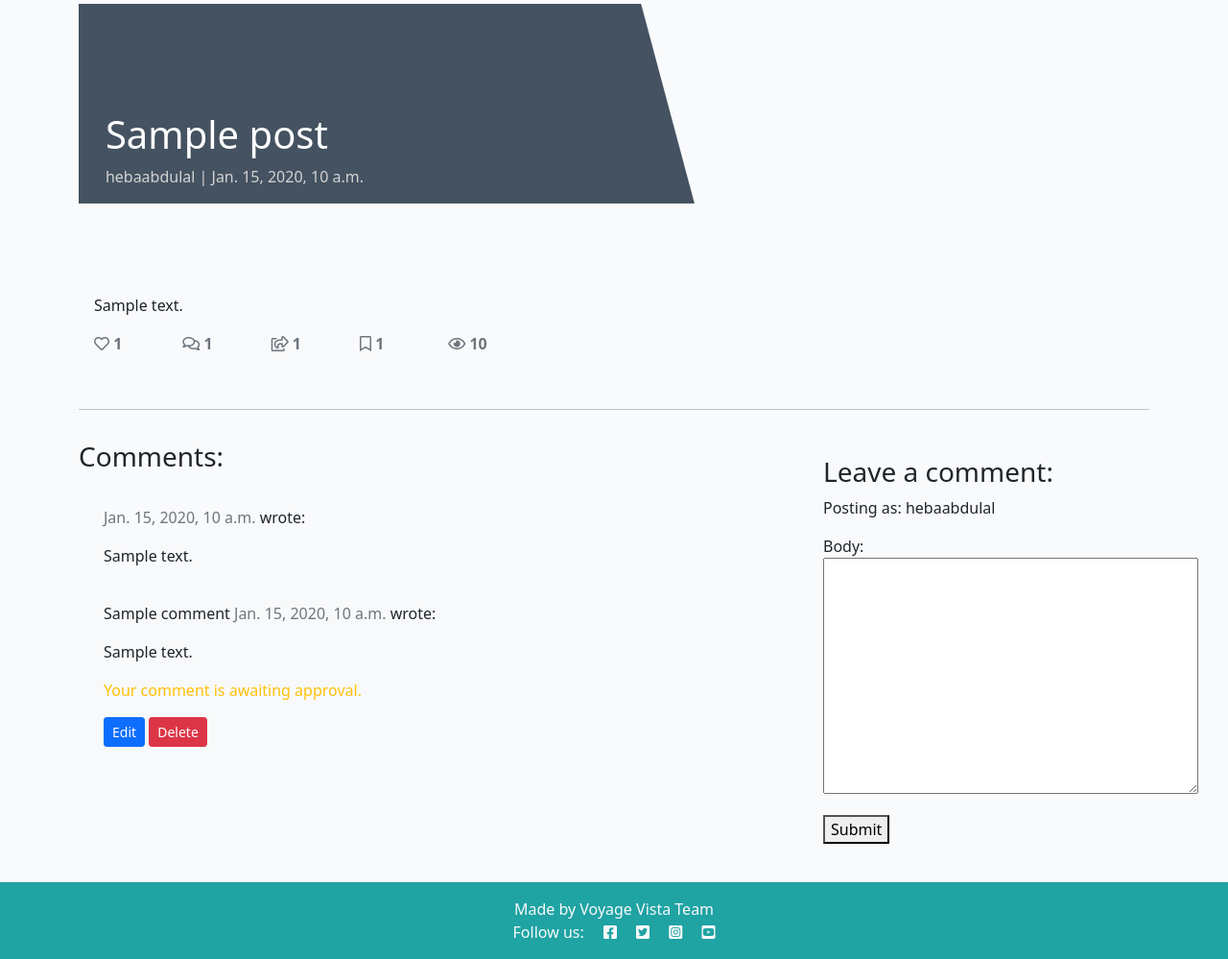
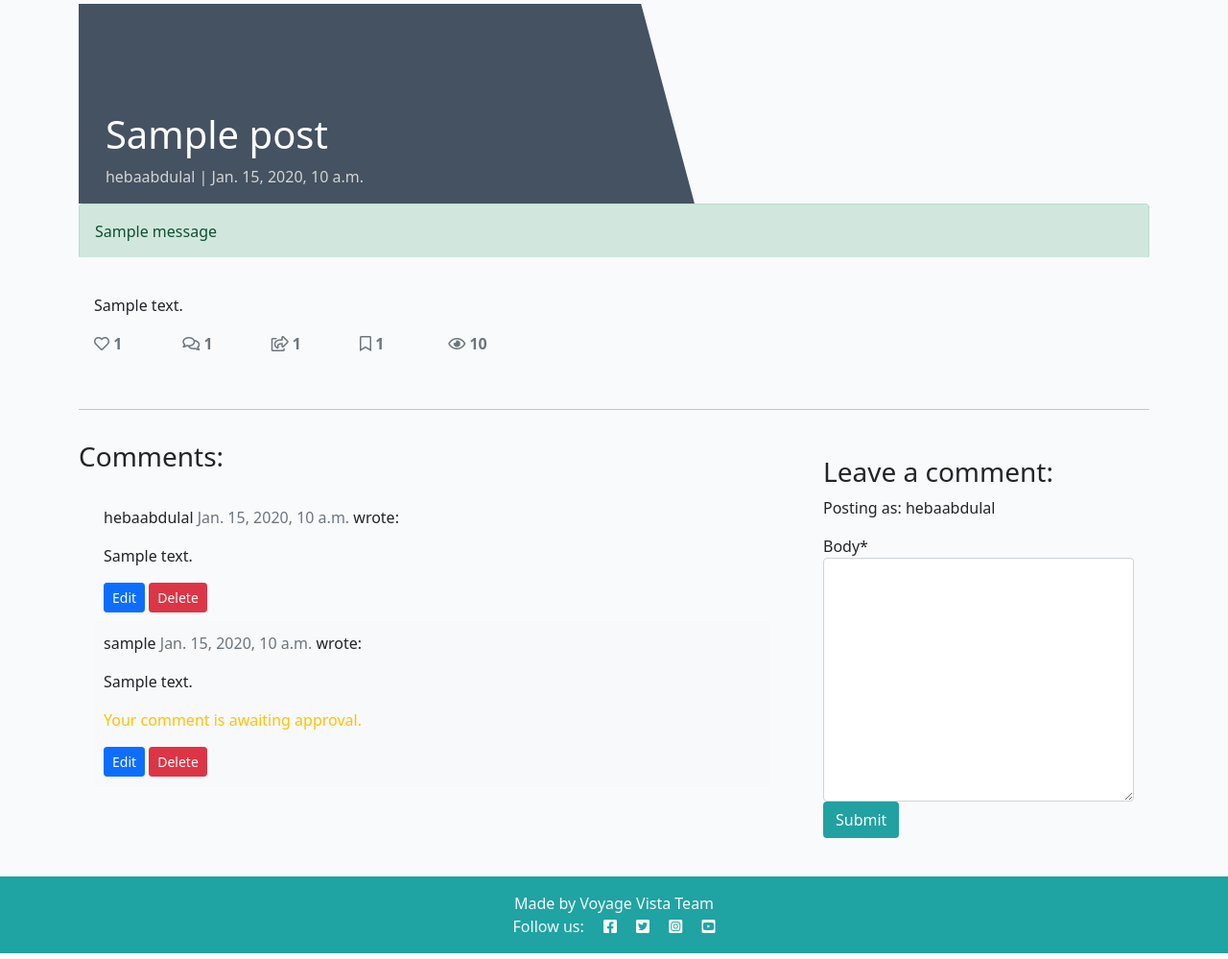
Before and after one commit to HebaAbdulal/voyage_vista, a Django app: template templates/post_detail.html in a window 1280 px wide. Shown: the part 182-1181 px from the top of the page at 96% size. Run offline with Django 3.2, Linux system fonts and the light colour scheme; a user stored in the database is signed in; data comes from the database, SQL or seed files in the repository; tables that the repository leaves empty hold one stand-in row (values such as "Sample post"); the template is opened without the code that fills it: values that come from a table or form of the project are taken from there, most other values are stand-ins (such as "Sample title", 1, 10 or a date in 2020); one stand-in notice (Sample message) is shown; parts of the project's set-up code (start-up, migrations or seed data) failed here and were passed over; some libraries are stand-ins or nearby versions.

Commit message:
Add message display functionality in template

```diff
--- a/templates/post_detail.html
+++ b/templates/post_detail.html
@@ -17,6 +17,13 @@
                     <img src="{{ post.featured_image.url }}" width="100%">
                 {% endif %}
             </div>
+            {% if messages %}
+                <div id="approval-message">
+                    {% for message in messages %}
+                        <div class="alert alert-{{ message.tags }}">{{ message }}</div>
+                    {% endfor %}
+                </div>
+            {% endif %}
         </div>
     </div>
 </div>
@@ -58,25 +65,39 @@
                 {% for comment in comments %}
                     <div class="comments" style="padding: 10px;">
                         <p class="font-weight-bold">
-                            {{ comment.name }}
+                            {{ comment.author.username }}
                             <span class="text-muted font-weight-normal">{{ comment.created_on }}</span> wrote:
                         </p>
                         {{ comment.body|linebreaks }}
+                        <form method="post" action="">
+                            {% csrf_token %}
+                            <input type="hidden" name="comment_id" value="{{ comment.id }}">
+                            <button type="submit" name="edit_comment" class="btn btn-sm btn-primary">Edit</button>
+                            <button type="submit" name="delete_comment" class="btn btn-sm btn-danger">Delete</button>
+                        </form>
                     </div>
                 {% endfor %}
 
                 {% for comment in awaiting_comments %}
                     <div class="comments" style="padding: 10px; background-color: #f8f9fa;">
                         <p class="font-weight-bold">
-                            {{ comment.name }}
+                            {{ comment.author.username }}
                             <span class="text-muted font-weight-normal">{{ comment.created_on }}</span> wrote:
                         </p>
                         {{ comment.body|linebreaks }}
                         <p class="text-warning">Your comment is awaiting approval.</p>
-                        <button class="btn btn-sm btn-primary" onclick="editComment({{ comment.id }})">Edit</button>
-                    <button class="btn btn-sm btn-danger" onclick="deleteComment({{ comment.id }})">Delete</button>
+                        <form method="post" action="">
+                            {% csrf_token %}
+                            <input type="hidden" name="comment_id" value="{{ comment.id }}">
+                            <button type="submit" name="edit_comment" class="btn btn-sm btn-primary">Edit</button>
+                            <button type="submit" name="delete_comment" class="btn btn-sm btn-danger">Delete</button>
+                        </form>
                     </div>
                 {% endfor %}
+
+                {% if new_comment %}
+                    <div class="alert alert-info">Your comment is awaiting approval.</div>
+                {% endif %}
             </div>
         </div>
 
@@ -86,8 +107,8 @@
                 <p>Posting as: {{ user.username }}</p>
                 <form id="comment-form" method="POST" action="{% url 'post_detail' post.slug %}">
                     {% csrf_token %}
-                    {{ comment_form.as_p }}
-                    <button type="submit" id="submit-button">Submit</button>
+                    {{ comment_form|crispy }}
+                    <button type="submit" class="btn btn-custom">Submit</button>
                 </form>
             </div>
         </div>
@@ -104,131 +125,4 @@
     </div>
     {% endif %}
 </div>
-
-<!-- Delete comment confirmation modal -->
-<div class="modal fade" id="deleteModal" tabindex="-1" aria-labelledby="deleteModalLabel" aria-hidden="true">
-    <div class="modal-dialog">
-        <div class="modal-content">
-            <div class="modal-header">
-                <h5 class="modal-title" id="deleteModalLabel">Delete comment?</h5>
-                <button type="button" class="btn-close" data-bs-dismiss="modal" aria-label="Close"></button>
-            </div>
-            <div class="modal-body">
-                Are you sure you want to delete your comment? This action cannot be undone.
-            </div>
-            <div class="modal-footer">
-                <button type="button" class="btn btn-secondary" data-bs-dismiss="modal">Close</button>
-                <a id="deleteConfirm" href="#" class="btn btn-danger">Delete</a>
-            </div>
-        </div>
-    </div>
-</div>
-
-<!-- Custom script for AJAX form submission -->
-<script src="https://code.jquery.com/jquery-3.6.0.min.js"></script>
-
-<script>
-    function getCookie(name) {
-        let cookieValue = null;
-        if (document.cookie && document.cookie !== '') {
-            const cookies = document.cookie.split(';');
-            for (let i = 0; i < cookies.length; i++) {
-                const cookie = cookies[i].trim();
-                if (cookie.substring(0, name.length + 1) === (name + '=')) {
-                    cookieValue = decodeURIComponent(cookie.substring(name.length + 1));
-                    break;
-                }
-            }
-        }
-        return cookieValue;
-    }
-    const csrftoken = getCookie('csrftoken');
-
-    $.ajaxSetup({
-        beforeSend: function(xhr, settings) {
-            if (!(/^http:.*/.test(settings.url) || /^https:.*/.test(settings.url))) {
-                xhr.setRequestHeader("X-CSRFToken", csrftoken);
-            }
-        }
-    });
-
-    $(document).ready(function() {
-        $('#comment-form').on('submit', function(event) {
-            event.preventDefault();
-            var formData = $(this).serialize();
-            $.ajax({
-                type: 'POST',
-                url: $(this).attr('action'),
-                data: formData,
-                success: function(response) {
-                    $('#comments-section').append(
-                        '<div class="comments" style="padding: 10px; background-color: #f8f9fa;">' +
-                        '<p class="font-weight-bold">' +
-                        response.name +
-                        '<span class="text-muted font-weight-normal">' + response.created_on + '</span> wrote:' +
-                        '</p>' +
-                        response.body.replace(/\n/g, '<br>') +
-                        '<p class="text-warning">Your comment is awaiting approval.</p>' +
-                        '<button class="btn btn-sm btn-primary" onclick="editComment(' + response.id + ')">Edit</button>' +
-                        '<button class="btn btn-sm btn-danger" onclick="deleteComment(' + response.id + ')">Delete</button>' +
-                        '</div>'
-                    );
-                    $('#comment-form')[0].reset();
-                },
-                error: function(xhr, errmsg, err) {
-                    console.log(xhr.status + ": " + xhr.responseText);
-                    alert('An error occurred. Please try again.');
-                }
-            });
-        });
-    });
-
-    function editComment(commentId) {
-        var newBody = prompt("Edit your comment:");
-        if (newBody) {
-            $.ajax({
-                url: '/edit_comment/' + commentId + '/',
-                type: 'POST',
-                data: {
-                    'csrfmiddlewaretoken': csrftoken,
-                    'body': newBody
-                },
-                success: function(response) {
-                    if(response.success) {
-                        location.reload();
-                    } else {
-                        alert('An error occurred while editing the comment.');
-                    }
-                },
-                error: function(xhr, errmsg, err) {
-                    console.log(xhr.status + ": " + xhr.responseText);
-                    alert('An error occurred. Please try again.');
-                }
-            });
-        }
-    }
-
-    function deleteComment(commentId) {
-        if(confirm("Are you sure you want to delete this comment?")) {
-            $.ajax({
-                url: '/delete_comment/' + commentId + '/',
-                type: 'POST',
-                data: {
-                    'csrfmiddlewaretoken': csrftoken
-                },
-                success: function(response) {
-                    if(response.success) {
-                        location.reload();
-                    } else {
-                        alert('An error occurred while deleting the comment.');
-                    }
-                },
-                error: function(xhr, errmsg, err) {
-                    console.log(xhr.status + ": " + xhr.responseText);
-                    alert('An error occurred. Please try again.');
-                }
-            });
-        }
-    }
-</script>
 {% endblock %}
```
